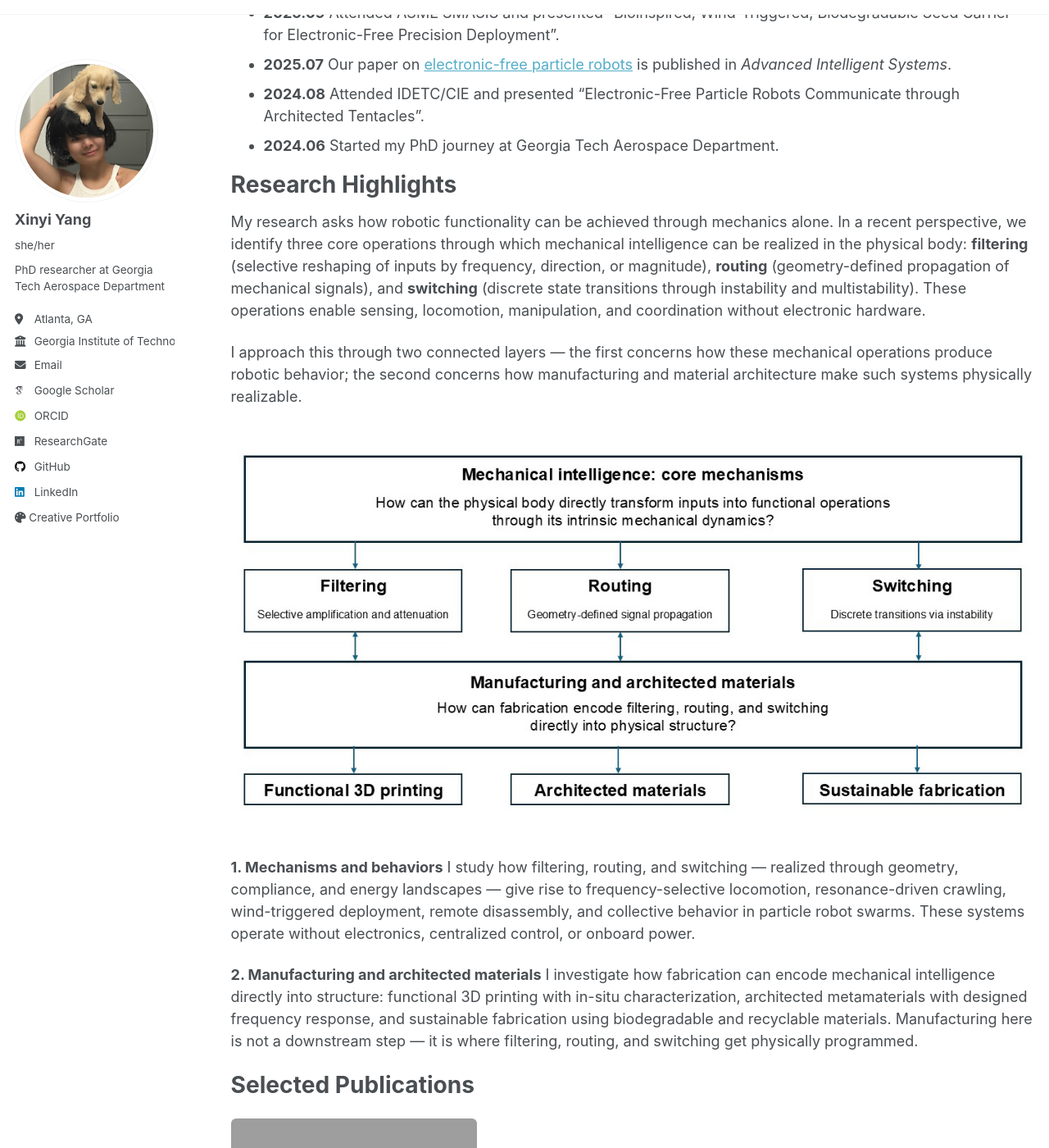
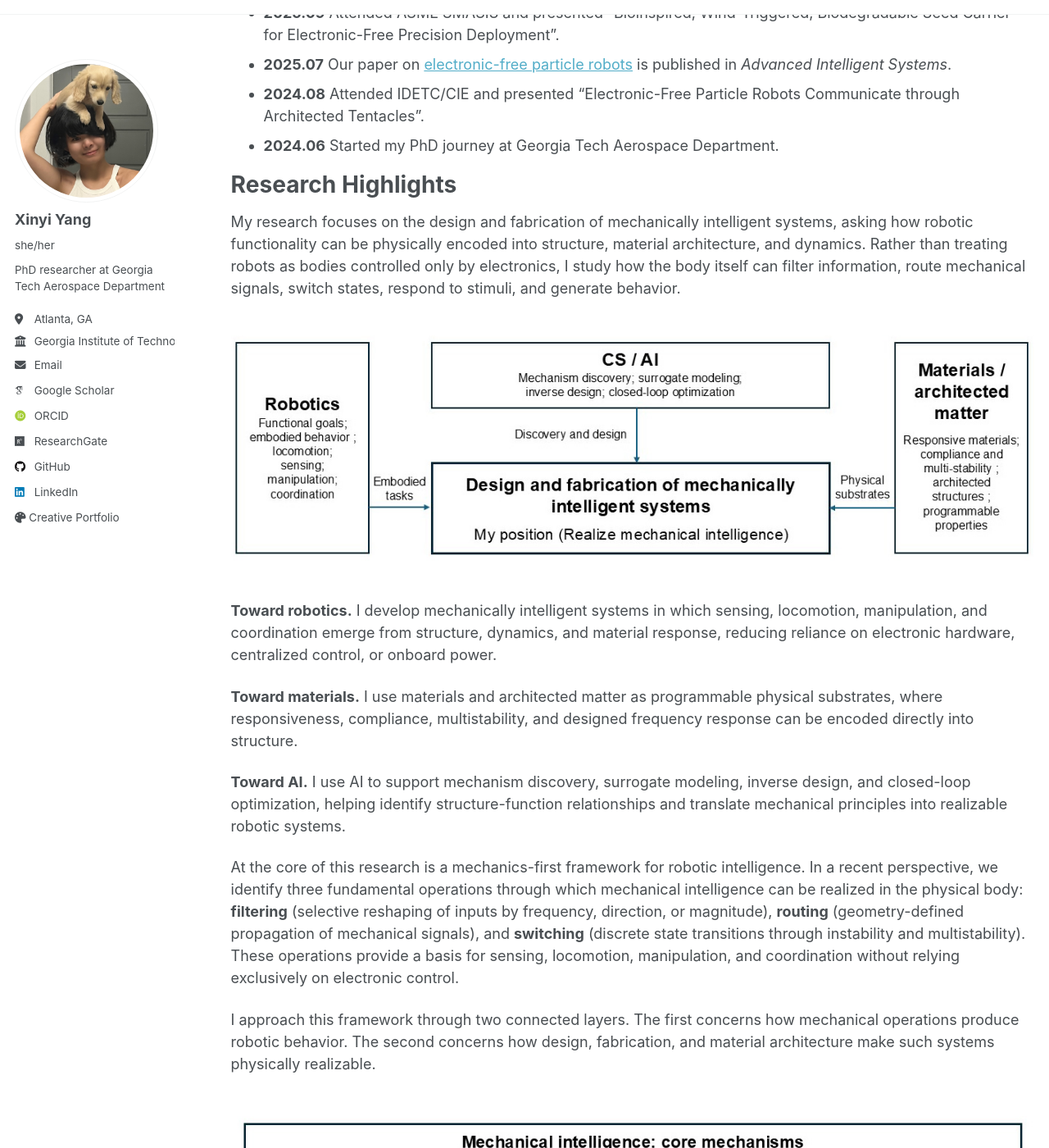
Before and after one commit to XinyiYang0/xinyiyang0.github.io, a Jekyll site: the page built from _pages/about.md, in a window 1280 px wide and 1400 px high, scrolled down 745 px. Shown: the whole window at 82% size. Built offline with Jekyll 4.4.1, drawn with Linux system fonts in a browser that asks for light colours; some web fonts are replaced; a script that is not in the unit is left out; some of the changed text lies outside the part shown; grey boxes are pictures that could not be loaded.

Commit message:
modify research session

```diff
--- a/_pages/about.md
+++ b/_pages/about.md
@@ -27,17 +27,27 @@ News
 Research Highlights
 ======
 
-My research asks how robotic functionality can be achieved through mechanics alone. In a recent perspective, we identify three core operations through which mechanical intelligence can be realized in the physical body: **filtering** (selective reshaping of inputs by frequency, direction, or magnitude), **routing** (geometry-defined propagation of mechanical signals), and **switching** (discrete state transitions through instability and multistability). These operations enable sensing, locomotion, manipulation, and coordination without electronic hardware.
+My research focuses on the design and fabrication of mechanically intelligent systems, asking how robotic functionality can be physically encoded into structure, material architecture, and dynamics. Rather than treating robots as bodies controlled only by electronics, I study how the body itself can filter information, route mechanical signals, switch states, respond to stimuli, and generate behavior.
 
-I approach this through two connected layers — the first concerns how these mechanical operations produce robotic behavior; the second concerns how manufacturing and material architecture make such systems physically realizable.
+<img src="/images/diagram02.jpg" alt="Research Positioning" style="width:100%; margin: 20px 0;">
+
+**Toward robotics.** I develop mechanically intelligent systems in which sensing, locomotion, manipulation, and coordination emerge from structure, dynamics, and material response, reducing reliance on electronic hardware, centralized control, or onboard power.
+
+**Toward materials.** I use materials and architected matter as programmable physical substrates, where responsiveness, compliance, multistability, and designed frequency response can be encoded directly into structure.
+
+**Toward AI.** I use AI to support mechanism discovery, surrogate modeling, inverse design, and closed-loop optimization, helping identify structure-function relationships and translate mechanical principles into realizable robotic systems.
+
+At the core of this research is a mechanics-first framework for robotic intelligence. In a recent perspective, we identify three fundamental operations through which mechanical intelligence can be realized in the physical body: **filtering** (selective reshaping of inputs by frequency, direction, or magnitude), **routing** (geometry-defined propagation of mechanical signals), and **switching** (discrete state transitions through instability and multistability). These operations provide a basis for sensing, locomotion, manipulation, and coordination without relying exclusively on electronic control.
+
+I approach this framework through two connected layers. The first concerns how mechanical operations produce robotic behavior. The second concerns how design, fabrication, and material architecture make such systems physically realizable.
 
 <img src="/images/research_framework.jpg" alt="Research Framework" style="width:100%; margin: 20px 0;">
 
 **1. Mechanisms and behaviors**
-I study how filtering, routing, and switching — realized through geometry, compliance, and energy landscapes — give rise to frequency-selective locomotion, resonance-driven crawling, wind-triggered deployment, remote disassembly, and collective behavior in particle robot swarms. These systems operate without electronics, centralized control, or onboard power.
+I study how filtering, routing, and switching, realized through geometry, compliance, resonance, and energy landscapes, give rise to frequency-selective locomotion, resonance-driven crawling, wind-triggered deployment, remote disassembly, and collective behavior in particle robot swarms. These systems operate without conventional electronics, centralized control, or onboard power.
 
-**2. Manufacturing and architected materials**
-I investigate how fabrication can encode mechanical intelligence directly into structure: functional 3D printing with in-situ characterization, architected metamaterials with designed frequency response, and sustainable fabrication using biodegradable and recyclable materials. Manufacturing here is not a downstream step — it is where filtering, routing, and switching get physically programmed.
+**2. Design, fabrication, and architected materials**
+I investigate how fabrication can encode mechanical intelligence directly into physical structure: functional 3D printing with in-situ characterization, architected materials with designed dynamic response, and sustainable fabrication using biodegradable and recyclable materials. In this view, fabrication is not a downstream implementation step; it is where filtering, routing, switching, and responsiveness become physically programmed.
 
 
 Selected Publications
```
Also changed, not shown: images/diagram02.jpg (added).
